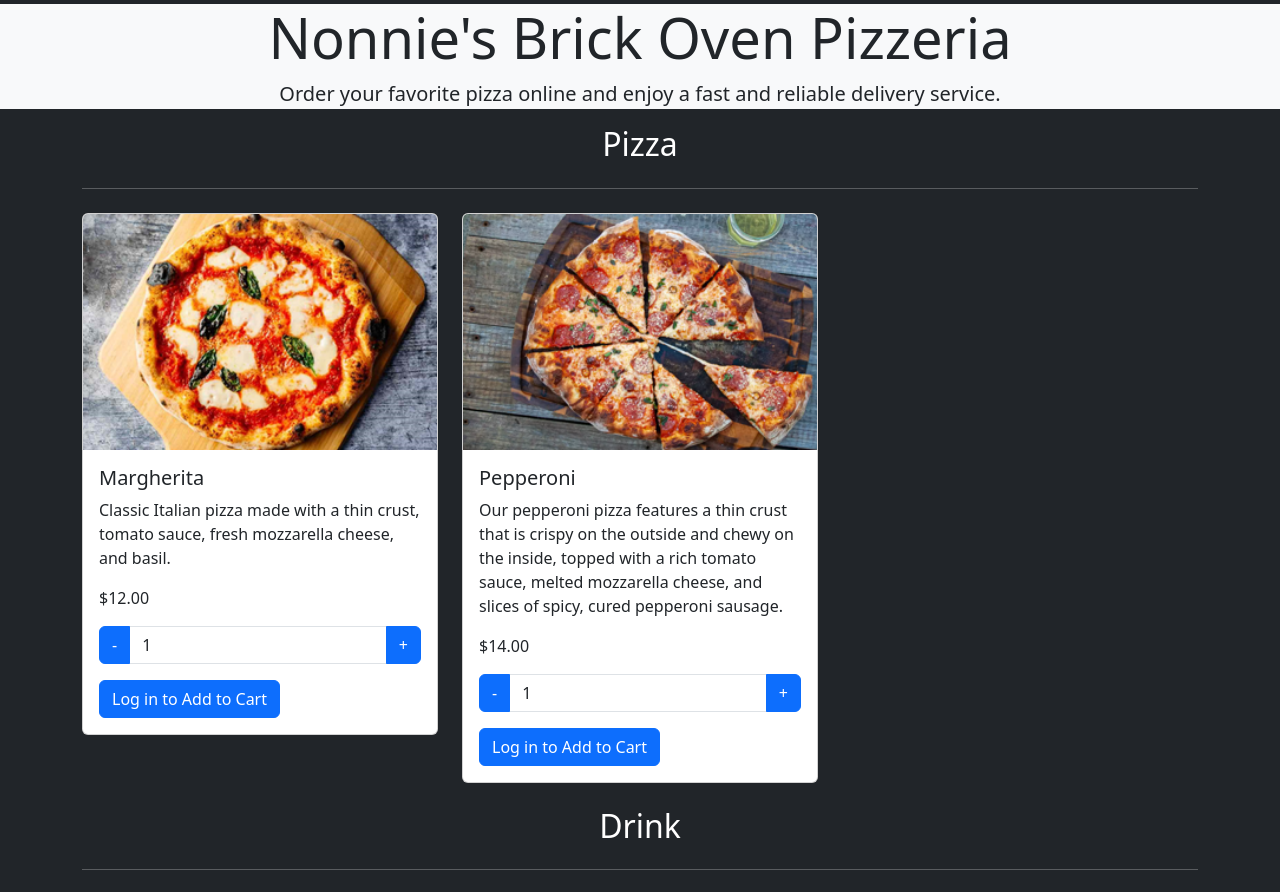
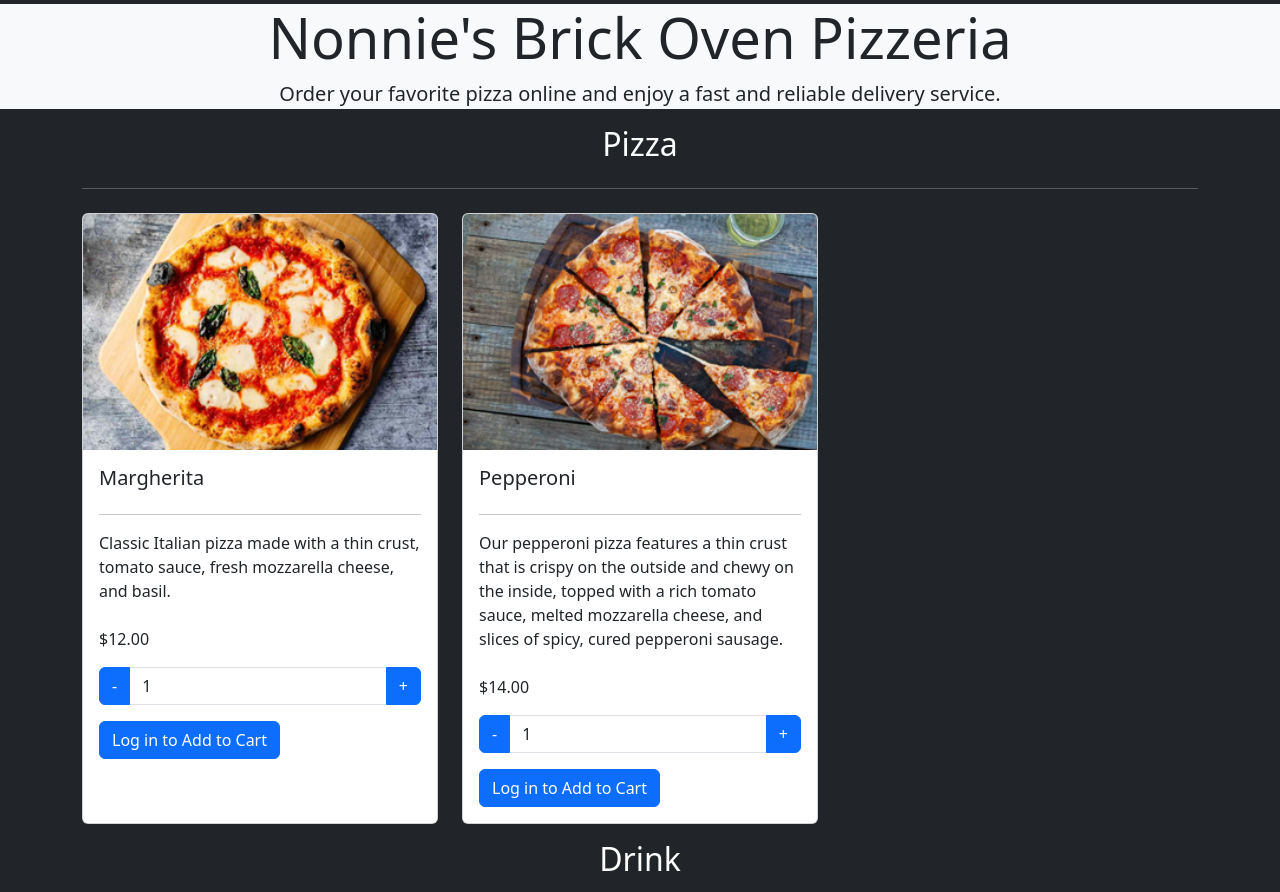
Before and after one commit to andrewanchor/nonniespizza2.0, a Django app: page /menu/ in a window 1280 px wide. Shown: the part 52-944 px from the top of the page. Run offline with Django 4.2, Linux system fonts and the light colour scheme; data comes from the database, SQL or seed files in the repository.

Commit message:
Fixed images

```diff
--- a/nonnies_pizza/menu/templates/menu.html
+++ b/nonnies_pizza/menu/templates/menu.html
@@ -48,13 +48,15 @@
     <hr class="my-4">
     <div class="row">
     {% for item in category.items.all %}
-      <div class="col-md-4 mb-4">
+      <!-- <div class="col-md-4 mb-4 d-flex"> -->
+        <div class="col-lg-4 mb-3 d-flex align-items-stretch">
         <div class="card">
-          {% load static %}
+          <!-- {% load static %} -->
           <img src="{% static item.image %}" class="card-img-top" alt="{{category.name}}">
-          <div class="card-body">
+          <div class="card-body d-flex flex-column">
             <h5 class="card-title">{{item.name}}</h5>
-            <p class="card-text">{{item.description}}</p>
+            <hr>
+            <p class="card-text mb-4">{{item.description}}</p>
             <p class="card-text">${{item.price}}</p>
             <div class="input-group">
               <button class="btn btn-primary" type="button" id="minus-btn">-</button>
```
